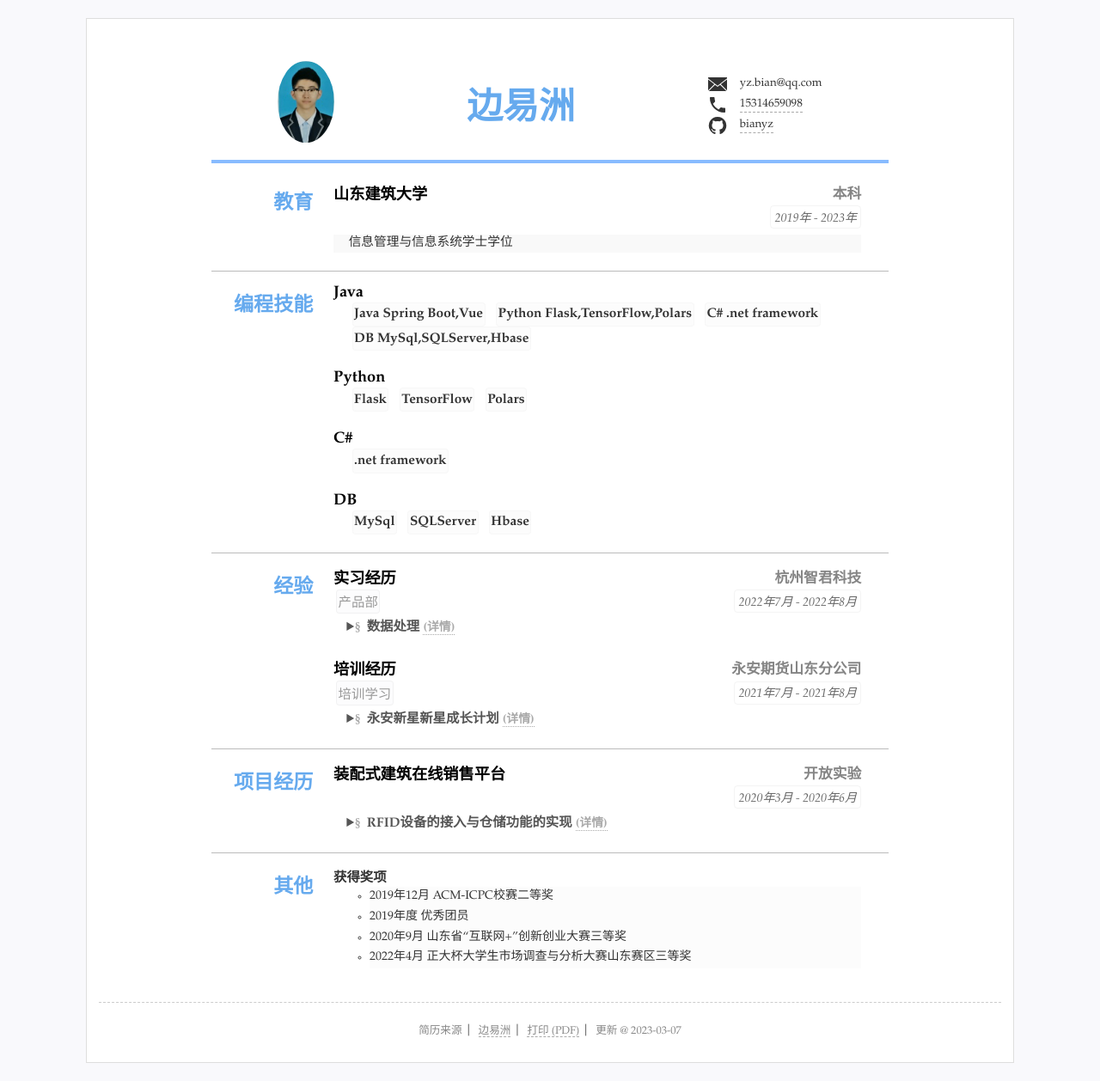
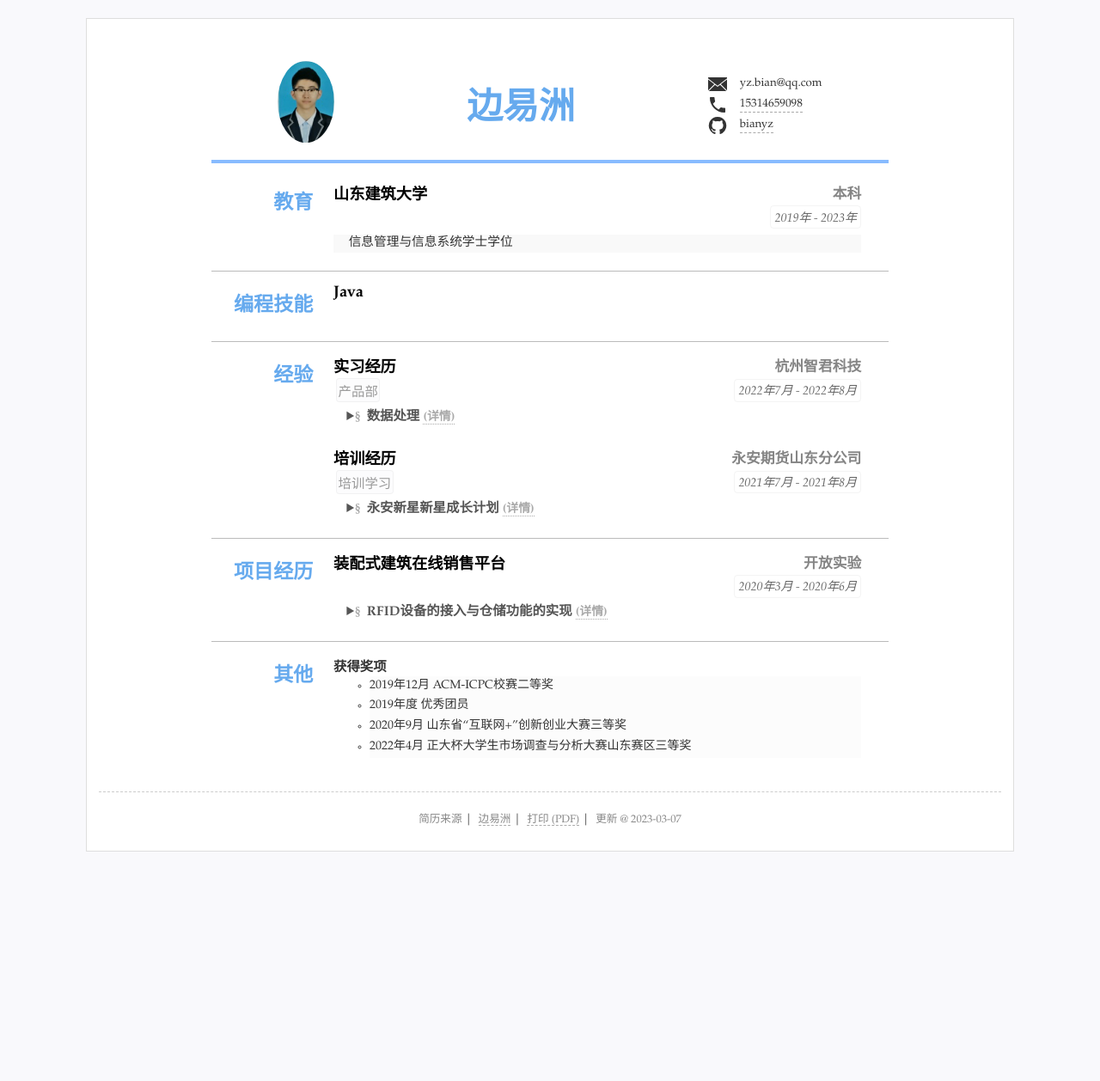
Before and after one commit to bianyz/CV, a Jekyll site: the page built from index.html, in a window 1280 px wide. Shown: the whole page at 86% size. Built offline with Jekyll 4.4.1, drawn with Linux system fonts in a browser that asks for light colours; after the commit the page ends 1012 px from its top, so only the background shows below that.

Commit message:
Update resume.yml

```diff
--- a/_data/resume.yml
+++ b/_data/resume.yml
@@ -36,24 +36,11 @@ main: #简历主要内容，
   name: 编程技能
   content:
   - title: Java
-    items: #itmems 可以小块的方式显示
+    list: #itmems 可以小块的方式显示
     - "Java     Spring Boot,Vue"
     - "Python   Flask,TensorFlow,Polars"
     - "C#       .net framework"
     - "DB       MySql,SQLServer,Hbase"
-  - title: Python
-    items:
-    - Flask
-    - TensorFlow
-    - Polars
-  - title: C#
-    items:
-    - .net framework
-  - title: DB
-    items: #itmems 可以小块的方式显示
-    - MySql
-    - SQLServer
-    - Hbase
 
 - type: experience
   name: 经验
```
